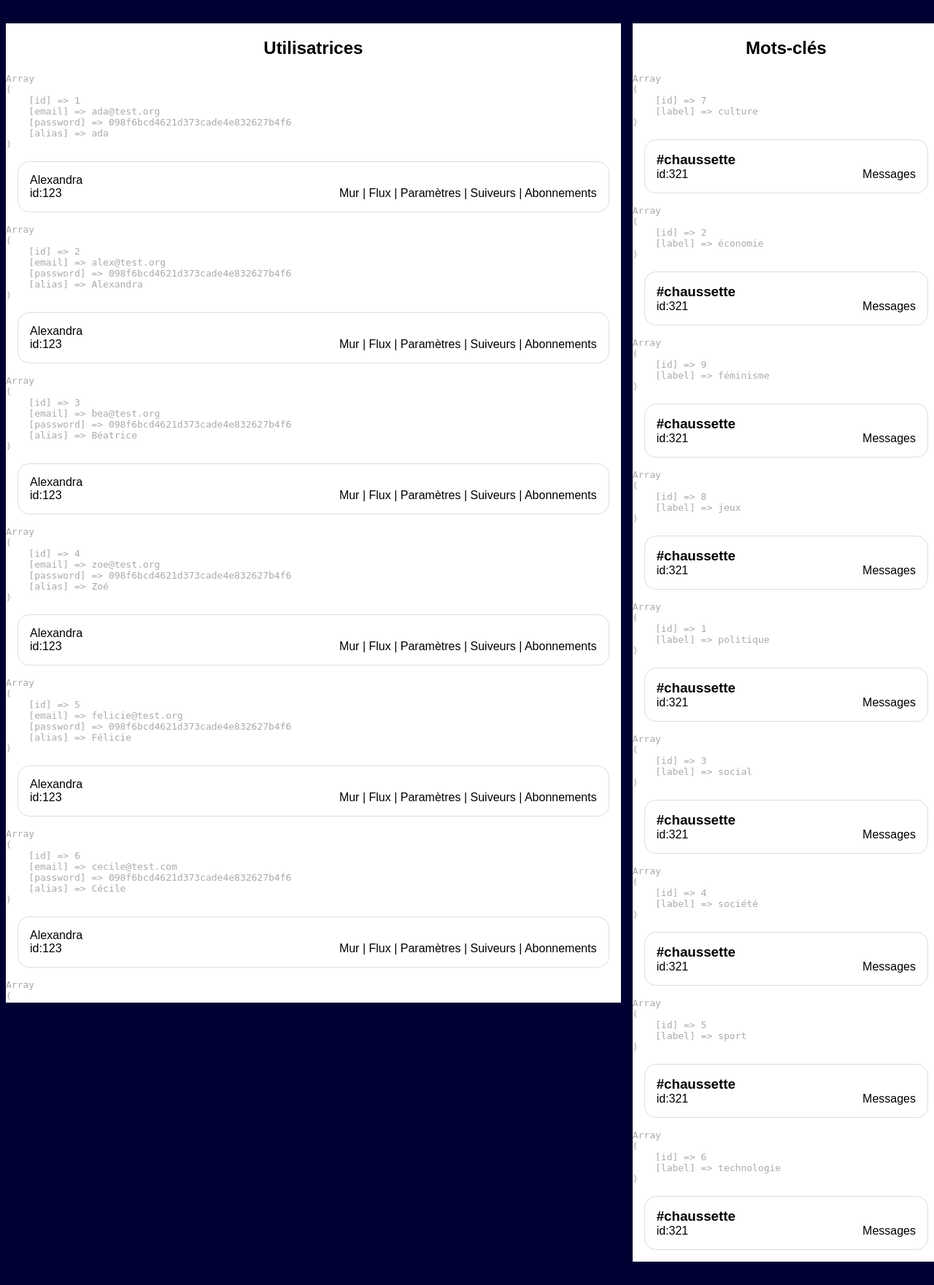
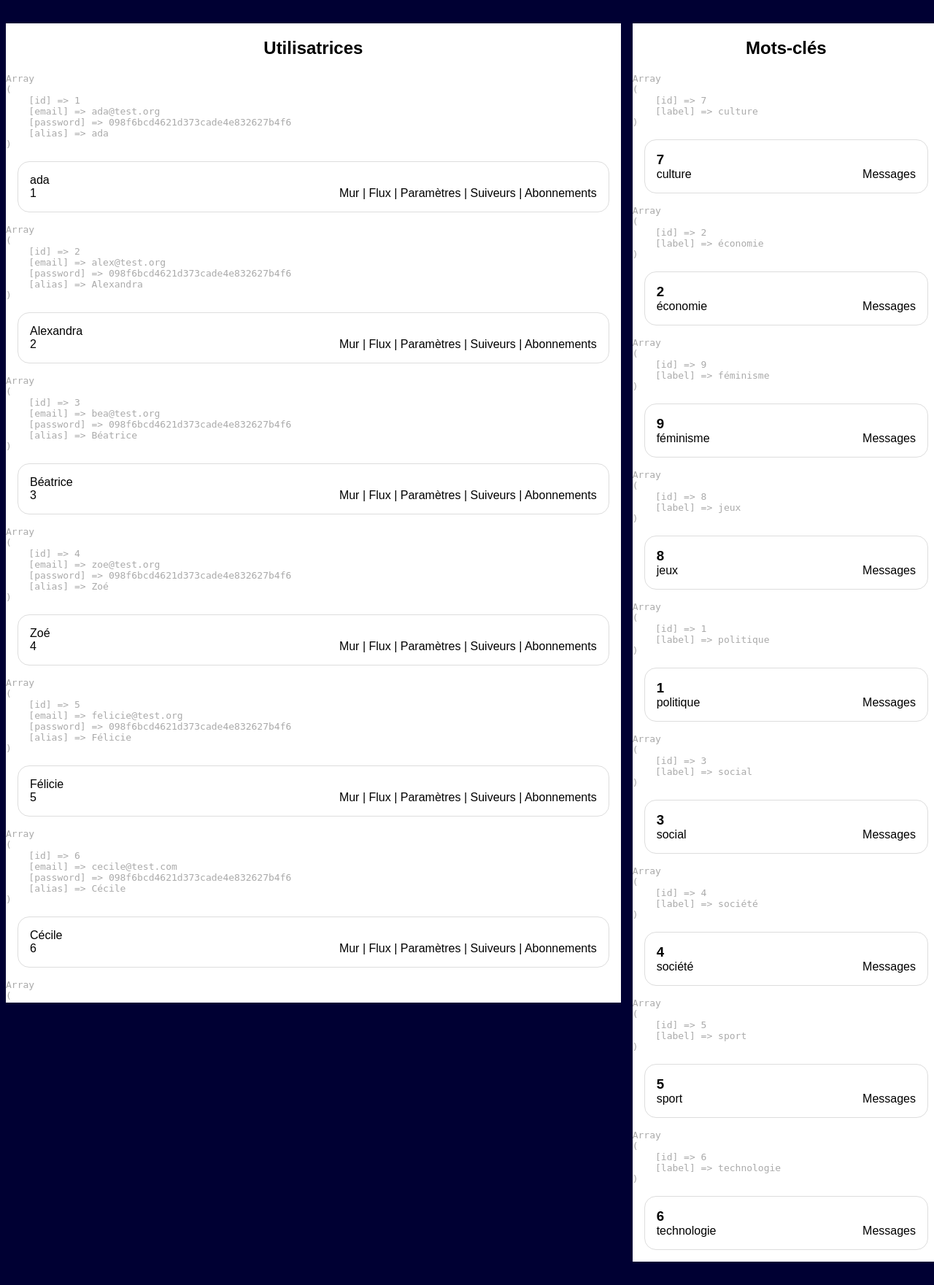
Before and after one commit to adatechschool/projet-collectif-reseau-social-php-maurantrick_rsp, a PHP site: page /admin.php in a window 1280 px wide. Shown: the part 90-1851 px from the top of the page at 73% size. Run offline with PHP 8.4, Linux system fonts and the light colour scheme; data comes from the database, SQL or seed files in the repository.

Commit message:
28/05/24 à 18H11 refactoring du fichier admin.php avec réalisation des étapes @todo 3 et 5

```diff
--- a/Niveau1/Niveau1/admin.php
+++ b/Niveau1/Niveau1/admin.php
@@ -49,10 +49,10 @@ include "menu.php"
                 echo "<pre>" . print_r($tag, 1) . "</pre>";
                 ?>
                 <article>
-                    <h3>#chaussette</h3>
-                    <p>id:321</p>
+                    <h3><?php echo $tag['id'] ?></h3>
+                    <p><?php echo $tag['label']?></p>
                     <nav>
-                        <a href="tags.php?tag_id=321">Messages</a>
+                        <a href="tags.php?tag_id=<?php echo $tag['id'] ?>">Messages</a>
                     </nav>
                 </article>
             <?php } ?>
@@ -80,14 +80,14 @@ include "menu.php"
                 echo "<pre>" . print_r($tag, 1) . "</pre>";
                 ?>
                 <article>
-                    <h3>Alexandra</h3>
-                    <p>id:123</p>
+                    <h3><?php echo $tag['alias'] ?></h3>
+                    <p><?php echo $tag['id'] ?></p>
                     <nav>
-                        <a href="wall.php?user_id=123">Mur</a>
-                        | <a href="feed.php?user_id=123">Flux</a>
-                        | <a href="settings.php?user_id=123">Paramètres</a>
-                        | <a href="followers.php?user_id=123">Suiveurs</a>
-                        | <a href="subscriptions.php?user_id=123">Abonnements</a>
+                        <a href="wall.php?user_id=<?php echo $tag['id'] ?><">Mur</a>
+                        | <a href="feed.php?user_id=<?php echo $tag['id'] ?><">Flux</a>
+                        | <a href="settings.php?user_id=<?php echo $tag['id'] ?><">Paramètres</a>
+                        | <a href="followers.php?user_id=<?php echo $tag['id'] ?><">Suiveurs</a>
+                        | <a href="subscriptions.php?user_id=<?php echo $tag['id'] ?><">Abonnements</a>
                     </nav>
                 </article>
             <?php } ?>
```
